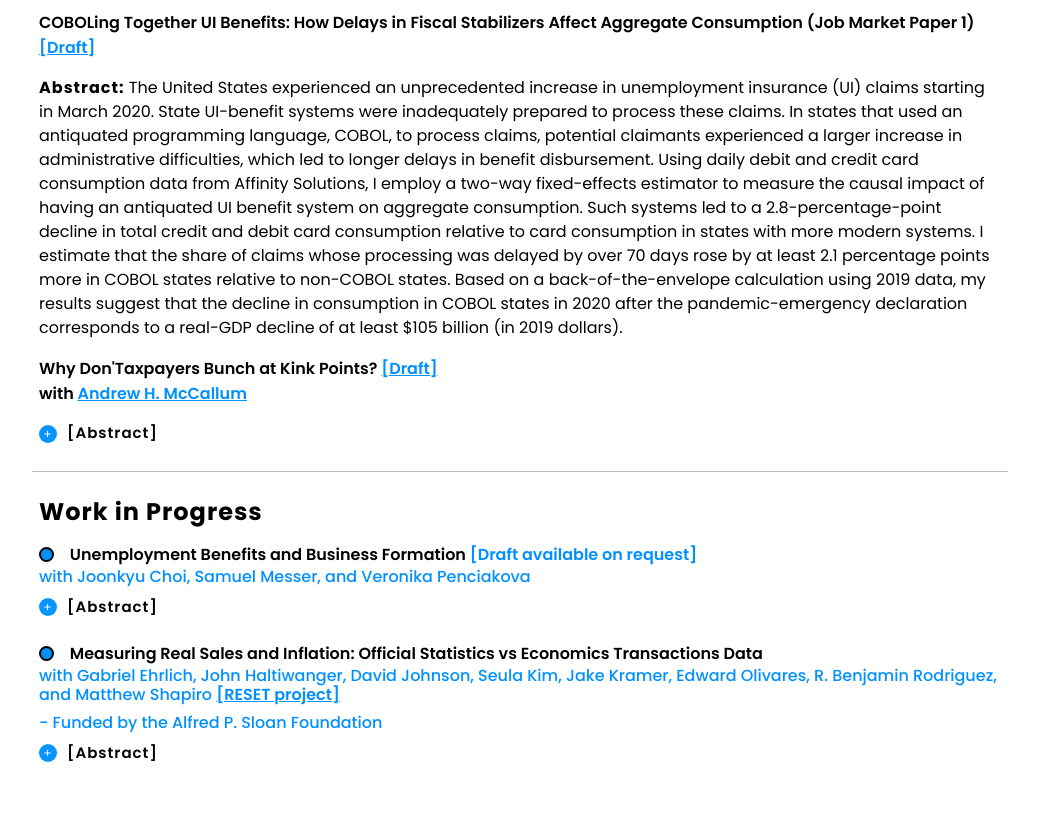
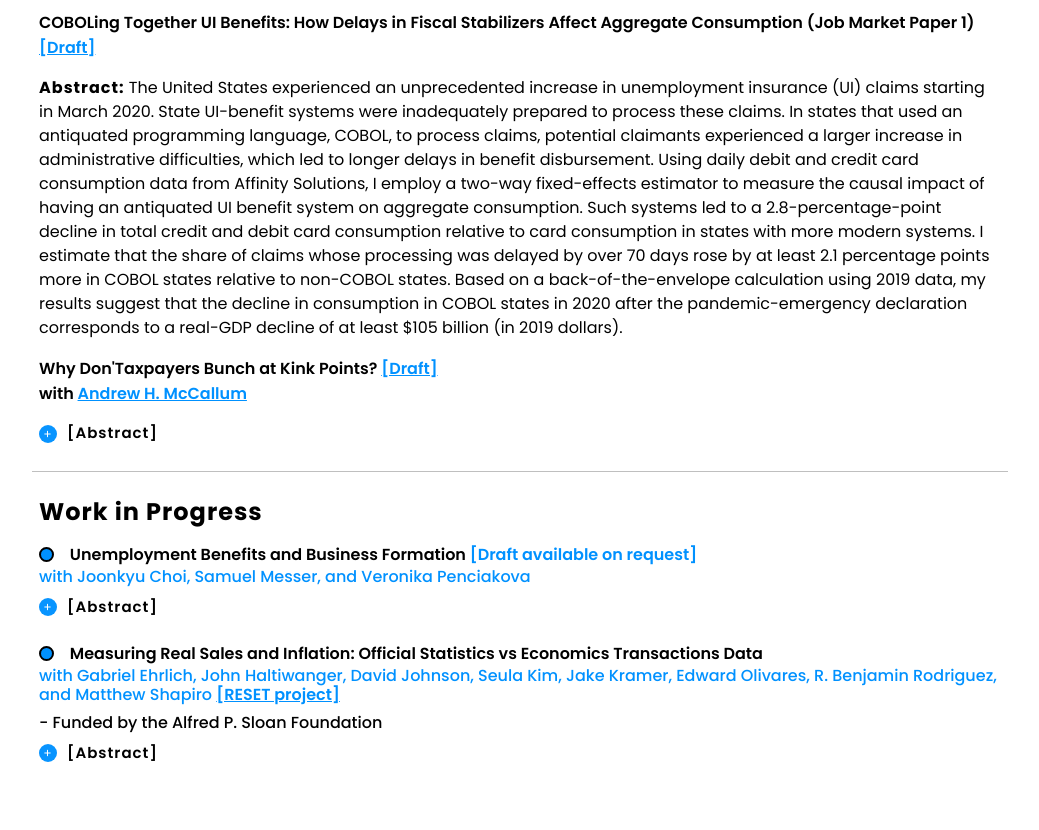
Before and after one commit to mnav-umd/mnav-umd.github.io, a plain HTML site: page research.html in a window 1280 px wide. Shown: the part 600-1430 px from the top of the page, without its empty margins (120-1159 px from the left). Drawn offline with nearby package versions, Linux system fonts and the light colour scheme.

Commit message:
Font color

```diff
--- a/research.html
+++ b/research.html
@@ -171,7 +171,7 @@ Based on a back-of-the-envelope calculation using 2019 data, my results suggest
               [RESET project]
             </a>
           </h6>
-          <h6>- Funded by the Alfred P. Sloan Foundation</h6>
+           <h6 style="color: black;">- Funded by the Alfred P. Sloan Foundation</h6>
         </li>
 
         <!-- Second Collapse Section -->
```
